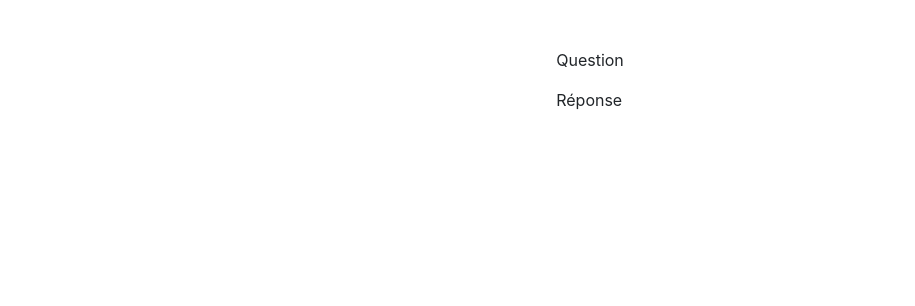
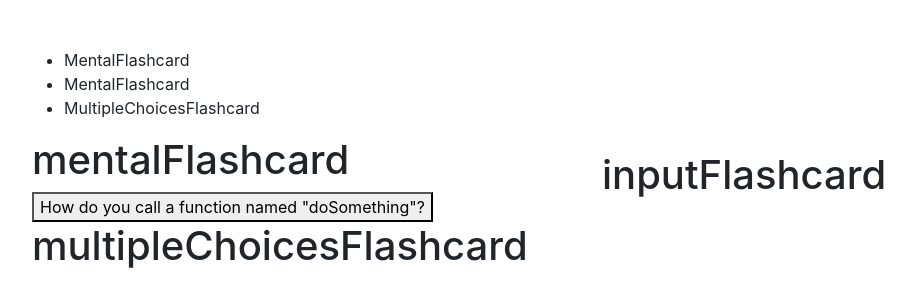
Before and after one commit to Miora-RAK/My-First-React-App, a React (Create React App) app: page / in a window 1280 px wide. Shown: the top 306 px of the page, without its empty margins (50-965 px from the left). Built offline with nearby package versions, Linux system fonts and the light colour scheme.

Commit message:
add structure

```diff
--- a/src/components/index.tsx
+++ b/src/components/index.tsx
@@ -1,10 +1,29 @@
 import React from "react";
+import InputFlashcard from "./inputFlashcard";
+import MentalFlashcard from "./mentalFlashcard";
+import MultipleChoicesFlashcard from "./multipleChoiceFlashcard";
 
 const Flashcard: React.FC = () => {
   return (
     <div>
-      <p>Question</p>
-      <p>Réponse</p>
+      <div>
+        <ul>
+          <li>MentalFlashcard</li>
+          <li>MentalFlashcard</li>
+          <li>MultipleChoicesFlashcard</li>
+        </ul>
+      </div>
+      <div className="row align-items-center">
+        <div className="col">
+          <MentalFlashcard />
+        </div>
+        <div className="col">
+          <InputFlashcard />
+        </div>
+        <div className="col">
+          <MultipleChoicesFlashcard />
+        </div>
+      </div>
     </div>
   );
 };
--- a/src/components/inputFlashcard.tsx
+++ b/src/components/inputFlashcard.tsx
@@ -1,7 +1,11 @@
 import React from "react";
 
-const inputFlashcard: React.FC = () => {
-  return <div>inputFlashcard</div>;
+const InputFlashcard: React.FC = () => {
+  return (
+    <div>
+      <h1>inputFlashcard</h1>
+    </div>
+  );
 };
 
-export default inputFlashcard;
+export default InputFlashcard;
--- a/src/components/mentalFlashcard.tsx
+++ b/src/components/mentalFlashcard.tsx
@@ -1,7 +1,21 @@
 import React from "react";
 
-const mentalFlashcard: React.FC = () => {
-  return <div>mentalFlashcard</div>;
+const MentalFlashcard: React.FC = () => {
+  const question: string = "";
+  const [addFlashcard, setaddFlashcard] = React.useState<string>(question);
+  const addSolution = (): void => {
+    setaddFlashcard(() => {
+      return "solution";
+    });
+  };
+  return (
+    <div>
+      <h1>mentalFlashcard</h1>
+      <button onClick={addSolution}>
+        How do you call a function named "doSomething"?
+      </button>
+    </div>
+  );
 };
 
-export default mentalFlashcard;
+export default MentalFlashcard;
--- a/src/components/multipleChoiceFlashcard.tsx
+++ b/src/components/multipleChoiceFlashcard.tsx
@@ -1,7 +1,11 @@
 import React from "react";
 
-const multipleChoicesFlashcard: React.FC = () => {
-  return <div>multipleChoicesFlashcard</div>;
+const MultipleChoicesFlashcard: React.FC = () => {
+  return (
+    <div>
+      <h1>multipleChoicesFlashcard</h1>
+    </div>
+  );
 };
 
-export default multipleChoicesFlashcard;
+export default MultipleChoicesFlashcard;
```
